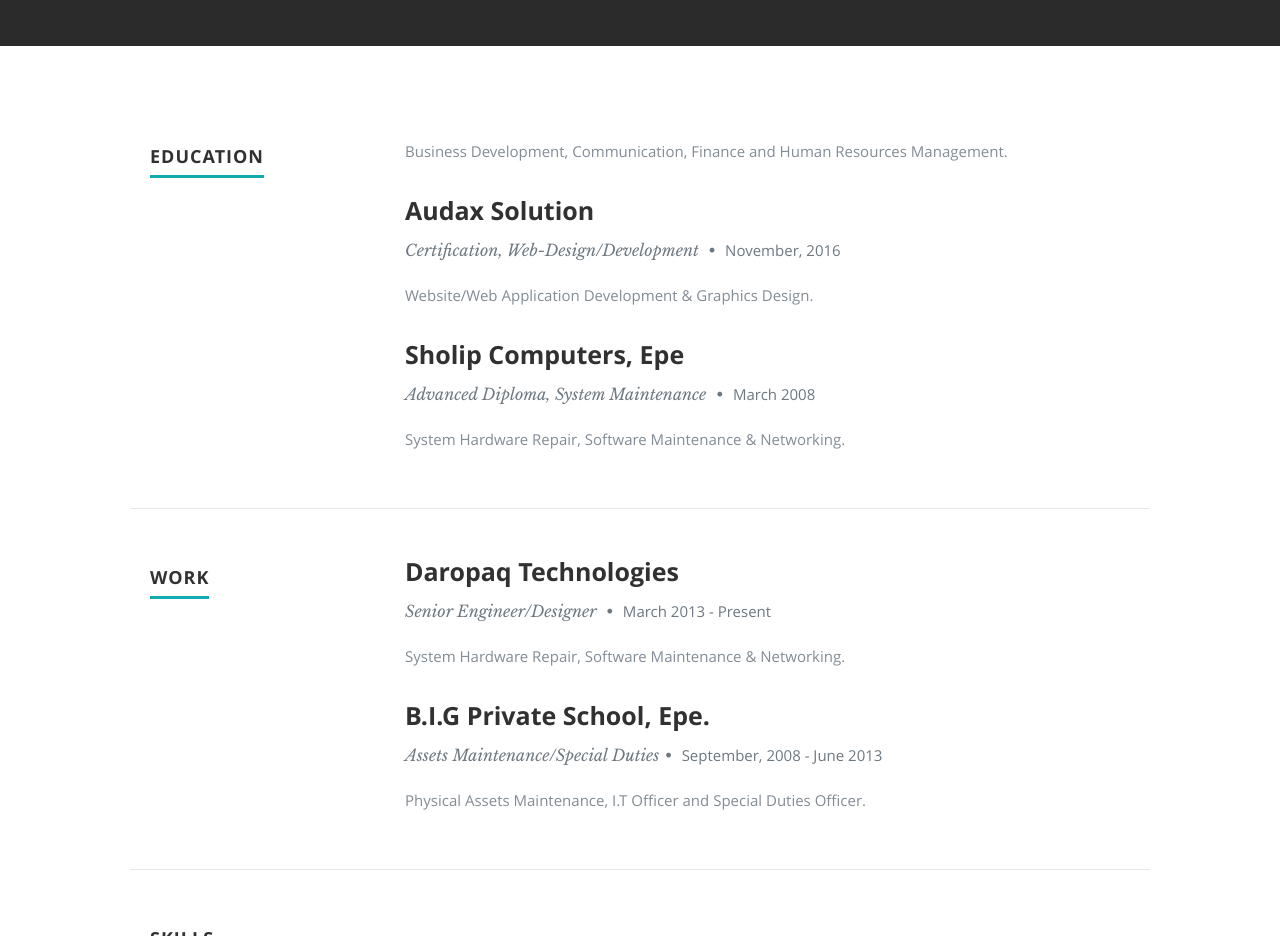
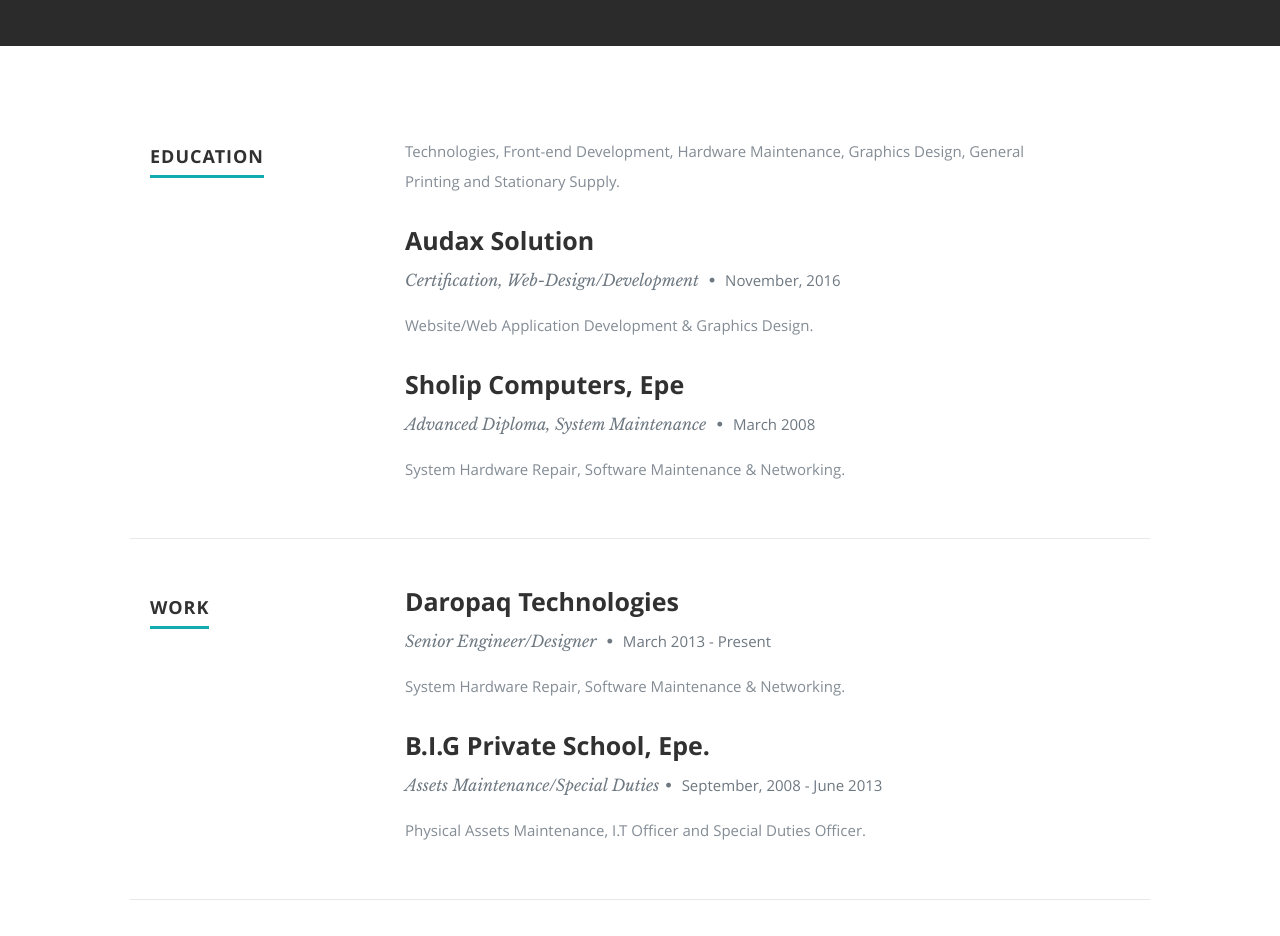
Before and after one commit to Daropaq01/Daropaq01.github.io, a plain HTML site: page My Portfolio/index.html in a window 1280 px wide. Shown: the part 1300-2236 px from the top of the page. Drawn offline with nearby package versions, Linux system fonts and the light colour scheme.

Commit message:
Update index.html

```diff
--- a/My Portfolio/index.html
+++ b/My Portfolio/index.html
@@ -145,7 +145,7 @@
                <div class="twelve columns">
 
                   <p>
-                  Business Development, Communication, Finance and Human Resources Management.
+                  Technologies, Front-end Development, Hardware Maintenance, Graphics Design, General Printing and Stationary Supply.
                   </p>
 
                </div>
```
